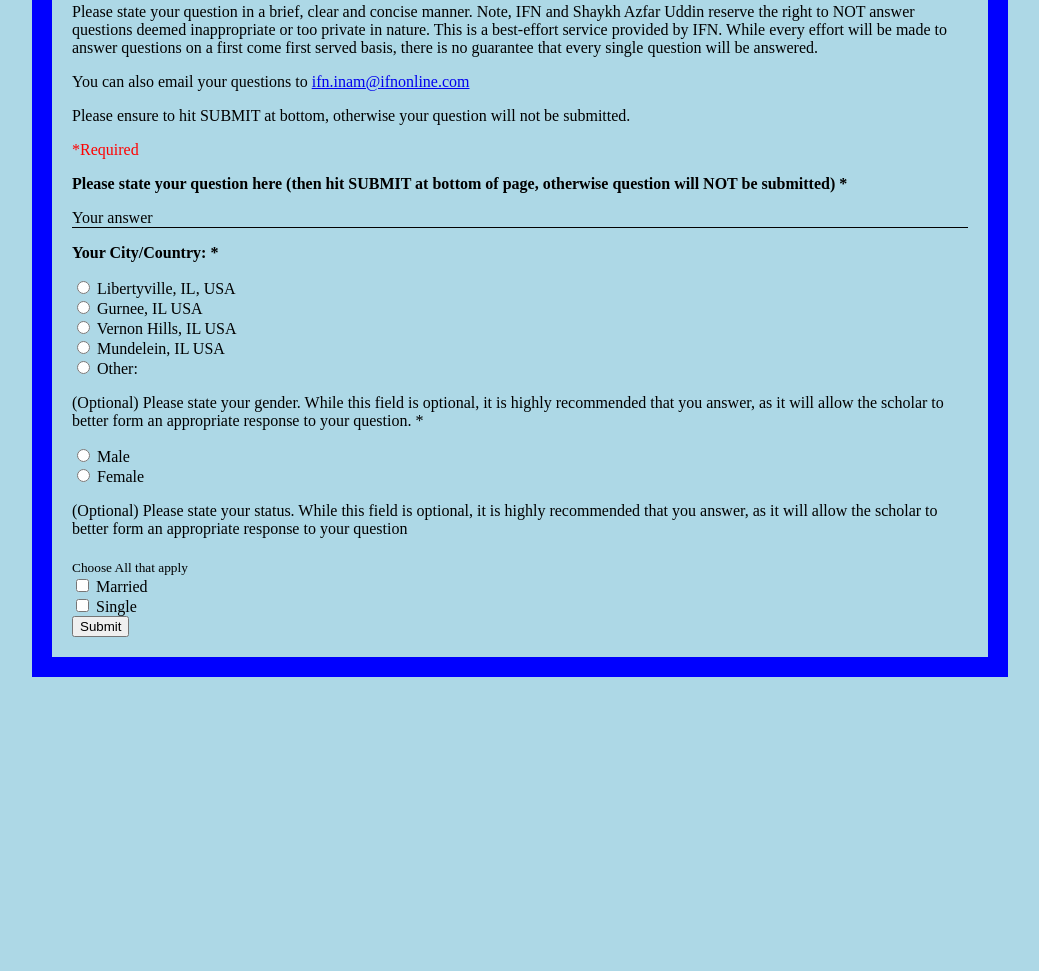
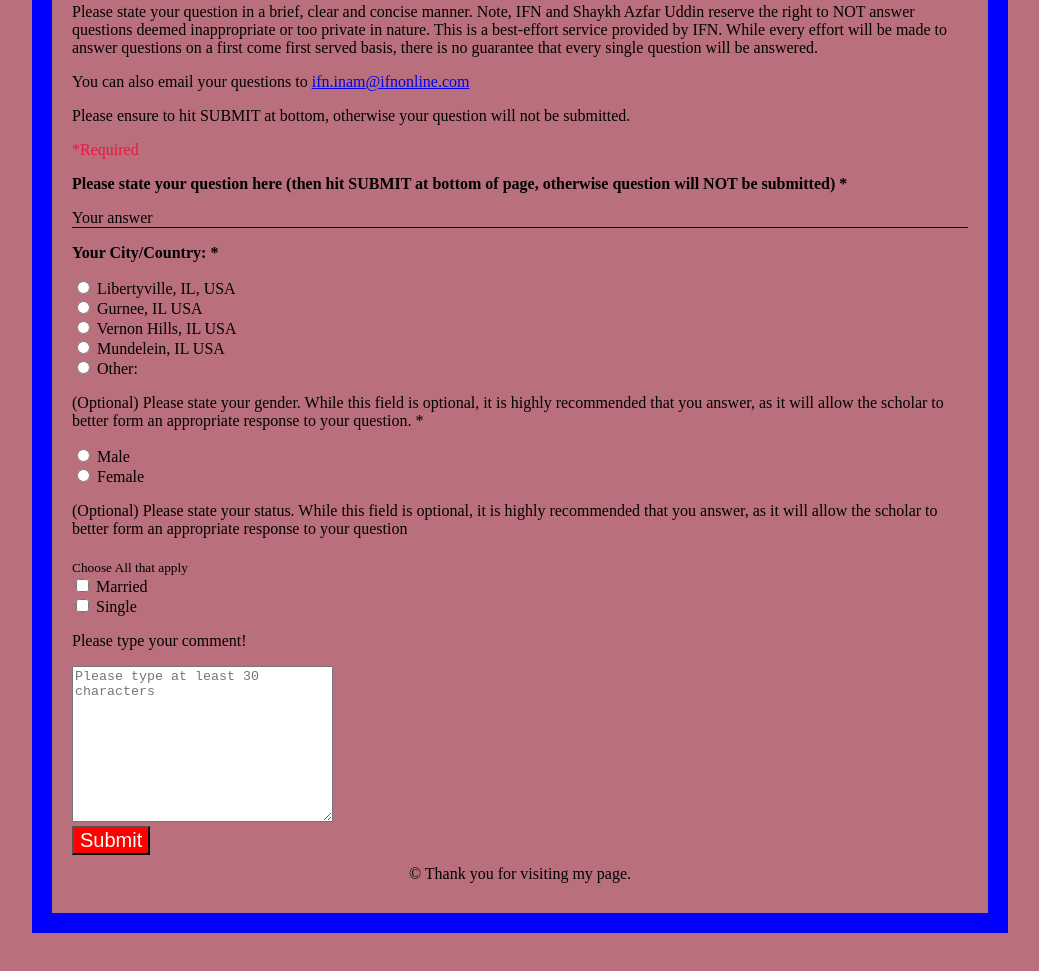
Before and after one commit to fmeah2/fed-farhan, a plain HTML site: page Registration/index.html in a window 1280 px wide. Shown: the part 157-1128 px from the top of the page, without its empty margins (120-1159 px from the left). Before the commit the page ends 874 px from the top, so only its background shows below. Drawn offline with Linux system fonts and the light colour scheme.

Commit message:
added few features

```diff
--- a/Registration/index.html
+++ b/Registration/index.html
@@ -79,7 +79,16 @@
             <label for="single">Single</label>
         </div>
 
+        <div>
+            <p>Please type your comment!</p>
+            <textarea name="comment" id="" cols="30" rows="10" placeholder="Please type at least 30 characters"></textarea>
+        </div>
+
         <button>Submit</button>
+
+        <footer>
+            &copy; Thank you for visiting my page.
+        </footer>
 
     </form>
 
--- a/Registration/style.css
+++ b/Registration/style.css
@@ -3,11 +3,11 @@ body{
     margin: 40px auto;
     padding: 20px;
     width: 70%;
-    background-color: lightblue;
+    background-color: rgb(185, 112, 124);
 }
 
 .required{
-    color: red;
+    color: rgb(238, 22, 58);
 }
 
 #answer{
@@ -17,4 +17,18 @@ body{
 
 .location{
     line-height: normal;
+    text-decoration: lightyellow;
 }
+
+button{
+    background-color: red;
+    color: white;
+    font-size: 20px;
+}
+
+footer{
+    margin: 10px;
+    text-align: center;
+    font-family: 'Times New Roman', Times, serif;
+
+}
```
